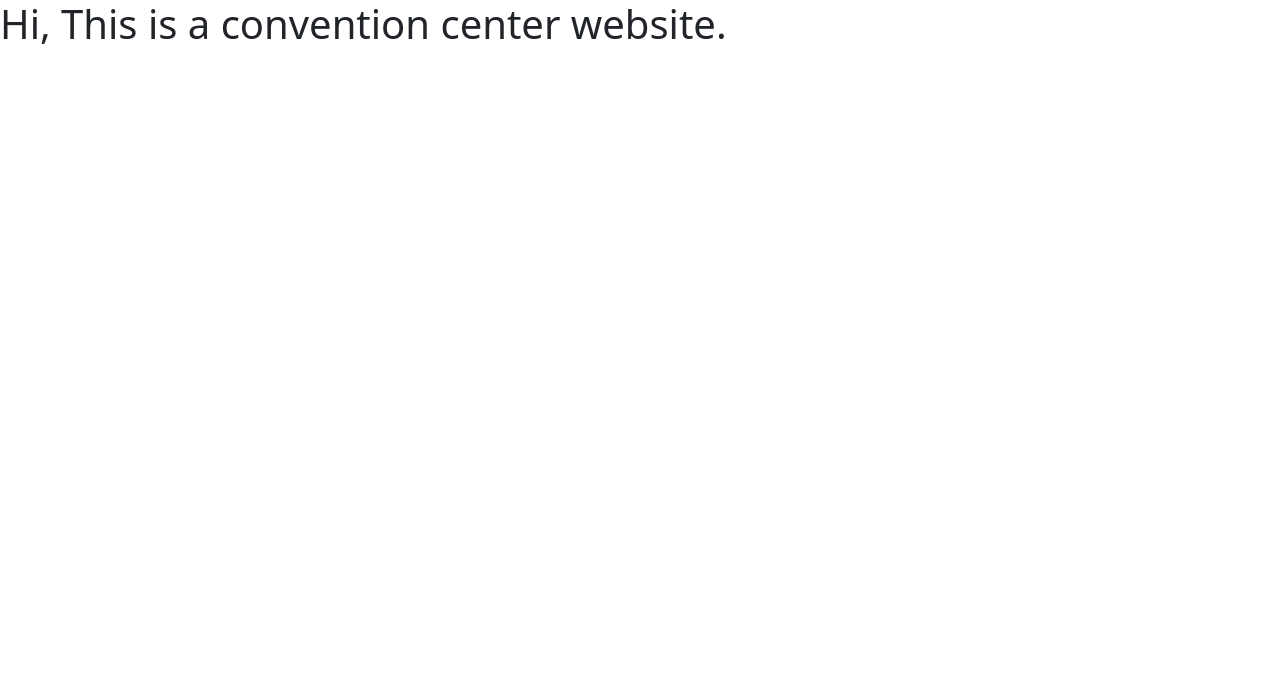
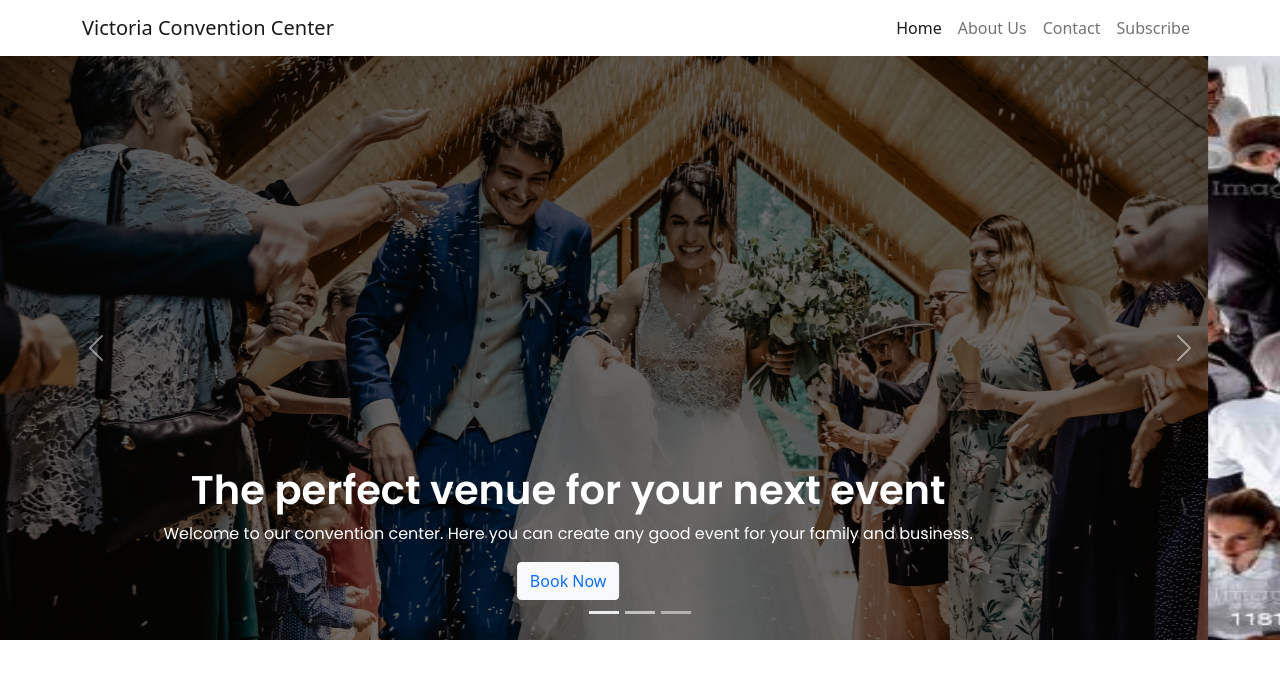
Before and after one commit to Sazid99246/convention-center, a plain HTML site: page index.html in a window 1280 px wide. Drawn offline with nearby package versions, Linux system fonts and the light colour scheme.

Commit message:
header section added

```diff
--- a/index.html
+++ b/index.html
@@ -11,10 +11,80 @@
     <link rel="preconnect" href="https://fonts.googleapis.com">
     <link rel="preconnect" href="https://fonts.gstatic.com" crossorigin>
     <link href="https://fonts.googleapis.com/css2?family=Inter:wght@400;500&family=Manrope:wght@400;500&family=Poppins:wght@400;500;600;700&family=Roboto:wght@700&display=swap" rel="stylesheet">
+    <!-- Local stylesheet -->
+    <link rel="stylesheet" href="styles/style.css">
 </head>
 <body>
-    <h1>Hi, This is a convention center website.</h1>
-
+    <header>
+        <nav class="navbar navbar-expand-lg navbar-light">
+            <div class="container">
+              <a class="navbar-brand" href="#">Victoria Convention Center</a>
+              <button class="navbar-toggler" type="button" data-bs-toggle="collapse" data-bs-target="#navbarNavDropdown" aria-controls="navbarNavDropdown" aria-expanded="false" aria-label="Toggle navigation">
+                <span class="navbar-toggler-icon"></span>
+              </button>
+              <div class="collapse navbar-collapse" id="navbarNavDropdown">
+                <ul class="navbar-nav ms-auto">
+                  <li class="nav-item">
+                    <a class="nav-link active" aria-current="page" href="#">Home</a>
+                  </li>
+                  <li class="nav-item">
+                    <a class="nav-link" href="#">About Us</a>
+                  </li>
+                  <li class="nav-item">
+                    <a class="nav-link" href="#">Contact</a>
+                  </li>
+                  <li class="nav-item">
+                    <a class="nav-link" href="#">Subscribe</a>
+                  </li>
+                  </li>
+                </ul>
+              </div>
+            </div>
+          </nav>
+          <section class="poppins">
+            <div id="carouselExampleIndicators" class="carousel slide" data-bs-ride="carousel">
+                <div class="carousel-indicators">
+                  <button type="button" data-bs-target="#carouselExampleIndicators" data-bs-slide-to="0" class="active" aria-current="true" aria-label="Slide 1"></button>
+                  <button type="button" data-bs-target="#carouselExampleIndicators" data-bs-slide-to="1" aria-label="Slide 2"></button>
+                  <button type="button" data-bs-target="#carouselExampleIndicators" data-bs-slide-to="2" aria-label="Slide 3"></button>
+                </div>
+                <div class="carousel-inner">
+                  <div class="carousel-item active">
+                    <img src="./images/banner.png" class="convention-img" alt="...">
+                    <div class="carousel-caption">
+                        <h1 class="section-heading">The perfect venue for your next event</h1>
+                        <p class="carousel-paragraphs">Welcome to our convention center. Here you can create any good event for your family and business.</p>
+                        <button type="button" class="btn btn-light text-primary">Book Now</button>
+                    </div>
+                  </div>
+                  <div class="carousel-item">
+                    <img src="./images/meeting.jpg" class="convention-img" alt="...">
+                    <div class="carousel-caption">
+                        <h1 class="section-heading">Looking for Corporate Events handling</h1>
+                        <p>Then join us, we have a perfect team for handling corporate events</p>
+                        <button type="button" class="btn btn-light text-primary">Book Now</button>
+                    </div>
+                  </div>
+                  <div class="carousel-item">
+                    <img src="./images/talking-people.jpg" class="convention-img" alt="...">
+                    <div class="carousel-caption">
+                        <h1 class="section-heading">Solial Event handling</h1>
+                        <p>We also handle social events like marriage, birthday etc. Please visit us if you are interested</p>
+                        <button type="button" class="btn btn-light text-primary">Book Now</button>
+                    </div>
+                  </div>
+                </div>
+                <button class="carousel-control-prev" type="button" data-bs-target="#carouselExampleIndicators" data-bs-slide="prev">
+                  <span class="carousel-control-prev-icon" aria-hidden="true"></span>
+                  <span class="visually-hidden">Previous</span>
+                </button>
+                <button class="carousel-control-next" type="button" data-bs-target="#carouselExampleIndicators" data-bs-slide="next">
+                  <span class="carousel-control-next-icon" aria-hidden="true"></span>
+                  <span class="visually-hidden">Next</span>
+                </button>
+              </div>
+          </section>
+    </header>
     <!-- Bootstrap JS CDN -->
     <script src="https://cdn.jsdelivr.net/npm/bootstrap@5.1.3/dist/js/bootstrap.bundle.min.js" integrity="sha384-ka7Sk0Gln4gmtz2MlQnikT1wXgYsOg+OMhuP+IlRH9sENBO0LRn5q+8nbTov4+1p" crossorigin="anonymous"></script>
 </body>
--- /dev/null
+++ b/styles/style.css
@@ -0,0 +1,12 @@
+.section-heading {
+    font-family: 'Poppins', sans-serif;
+    font-weight: 600;
+}
+.carousel-paragraphs {
+    font-family: 'Poppins', sans-serif;
+    font-weight: 300;
+}
+.convention-img {
+    height: 584px;
+    width: 1440px;
+}
```
Also changed, not shown: images/meeting.jpg (added), images/talking-people.jpg (added).
